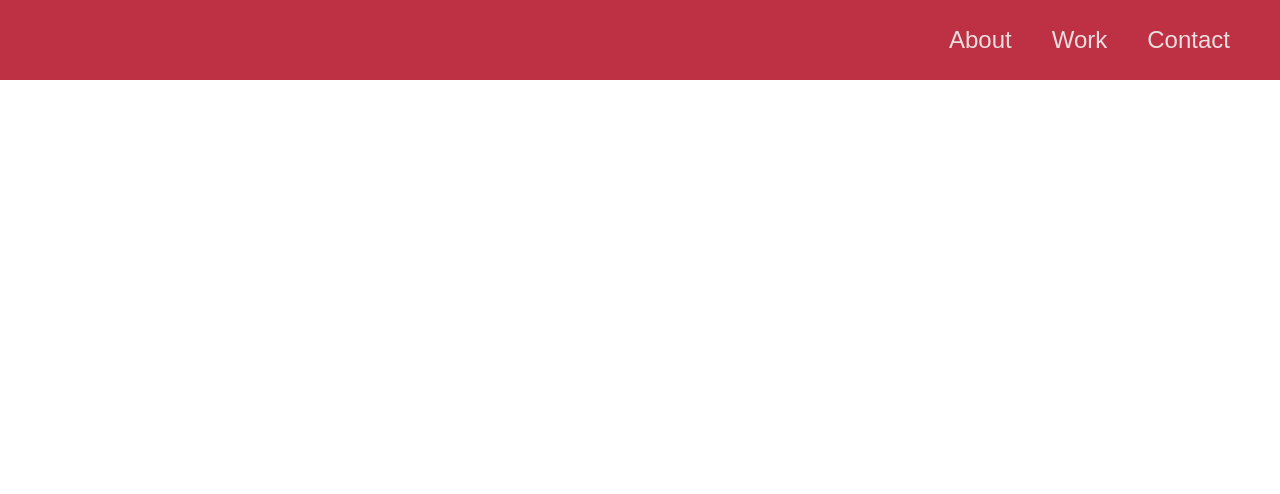
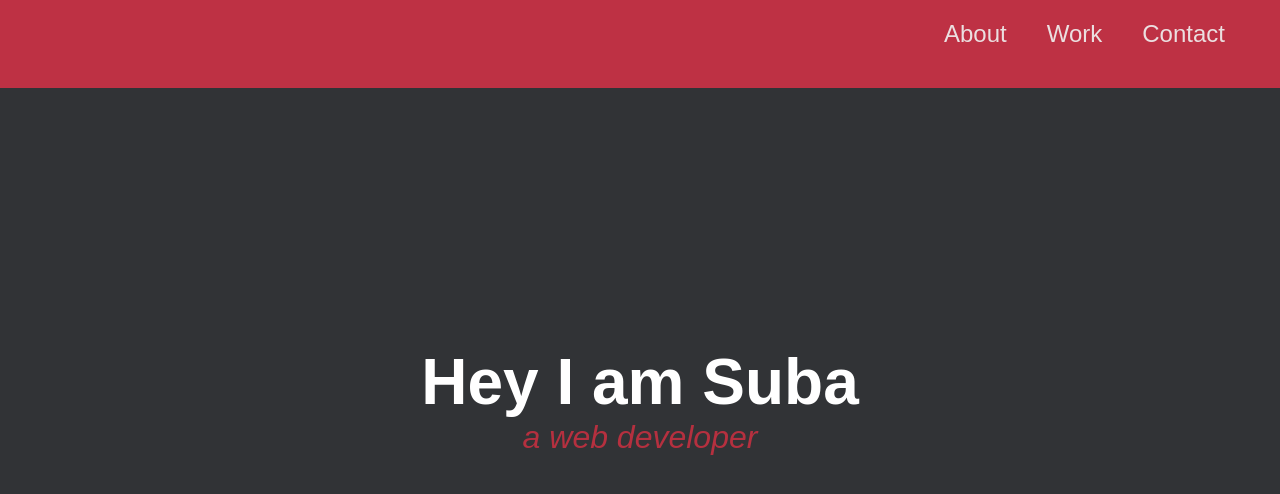
Before and after one commit to suba-muthu/personal_portfolio_webpage, a plain HTML site: page index.html in a window 1280 px wide. Drawn offline with Linux system fonts and the light colour scheme.

Commit message:
style the welcome section

```diff
--- a/index.html
+++ b/index.html
@@ -17,5 +17,9 @@
             </ul>
         </nav>
     </header>
+    <section id="welcome-section">
+        <h1>Hey I am Suba</h1>
+        <p>a web developer</p>
+    </section>
 </body>
 </html>
--- a/styles.css
+++ b/styles.css
@@ -1,9 +1,15 @@
+* {
+    margin: 0;
+    padding: 0;
+}
+
 body {
     font-family: sans-serif;
 }
 
 #navbar {
     width: 100%;
+    height: 11%;
     display: flex;
     background-color: #be3144;
     color: #ebdfe0;
@@ -16,10 +22,33 @@ body {
 #navbar ul {
     list-style-type: none;
     display: flex;
-    margin-right: 30px;
+    margin-right: 35px;
 }
 
 #navbar li {
-    margin: 10px 20px;
+    margin: 20px 20px;
     font-size: 1.5rem;
 }
+
+#welcome-section {
+    width: 100%;
+    height: 100vh;
+    display: flex;
+    justify-content: center;
+    align-items: center;
+    flex-direction: column;
+    background-color: #313336;
+}
+
+#welcome-section h1 {
+    font-size: 4rem;
+    color: white;
+}
+
+#welcome-section p {
+    color: #b5303f;
+    font-size: 2rem;
+    font-weight: 100;
+    font-style: italic;
+    font-family: Arial;
+}
```
